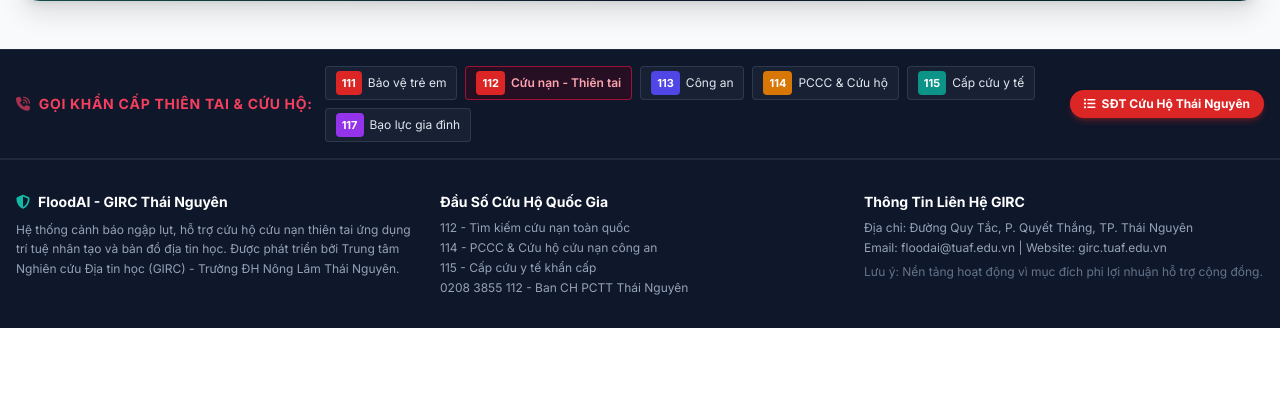
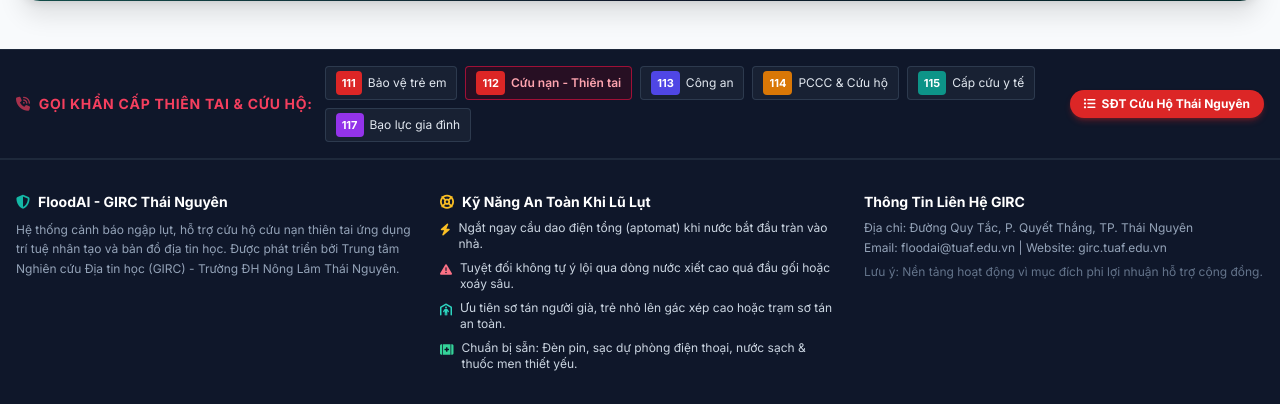
Before and after one commit to MyNameIsMinhReal/FloodAI, a Flask app: page / in a window 1280 px wide. Shown: the part 1666-2070 px from the top of the page. Before the commit the page ends 1994 px from the top, so only its background shows below. Run offline with Flask 3, Linux system fonts and the light colour scheme; data that the repository does not hold is empty; some libraries are stand-ins or nearby versions.

Commit message:
Replace duplicated national hotline footer column with emergency flood safety and survival guidelines

```diff
--- a/templates/home.html
+++ b/templates/home.html
@@ -478,12 +478,26 @@
                 </p>
             </div>
             <div>
-                <div class="font-bold text-sm text-white mb-2">Đầu Số Cứu Hộ Quốc Gia</div>
-                <ul class="space-y-1">
-                    <li>112 - Tìm kiếm cứu nạn toàn quốc</li>
-                    <li>114 - PCCC & Cứu hộ cứu nạn công an</li>
-                    <li>115 - Cấp cứu y tế khẩn cấp</li>
-                    <li>0208 3855 112 - Ban CH PCTT Thái Nguyên</li>
+                <div class="font-bold text-sm text-white mb-2 flex items-center gap-2">
+                    <i class="fa-solid fa-life-ring text-amber-400"></i> Kỹ Năng An Toàn Khi Lũ Lụt
+                </div>
+                <ul class="space-y-2 text-slate-300">
+                    <li class="flex items-start gap-2">
+                        <i class="fa-solid fa-bolt text-amber-400 mt-0.5 text-xs shrink-0"></i>
+                        <span>Ngắt ngay cầu dao điện tổng (aptomat) khi nước bắt đầu tràn vào nhà.</span>
+                    </li>
+                    <li class="flex items-start gap-2">
+                        <i class="fa-solid fa-triangle-exclamation text-rose-400 mt-0.5 text-xs shrink-0"></i>
+                        <span>Tuyệt đối không tự ý lội qua dòng nước xiết cao quá đầu gối hoặc xoáy sâu.</span>
+                    </li>
+                    <li class="flex items-start gap-2">
+                        <i class="fa-solid fa-person-shelter text-teal-400 mt-0.5 text-xs shrink-0"></i>
+                        <span>Ưu tiên sơ tán người già, trẻ nhỏ lên gác xép cao hoặc trạm sơ tán an toàn.</span>
+                    </li>
+                    <li class="flex items-start gap-2">
+                        <i class="fa-solid fa-kit-medical text-emerald-400 mt-0.5 text-xs shrink-0"></i>
+                        <span>Chuẩn bị sẵn: Đèn pin, sạc dự phòng điện thoại, nước sạch & thuốc men thiết yếu.</span>
+                    </li>
                 </ul>
             </div>
             <div>
```
